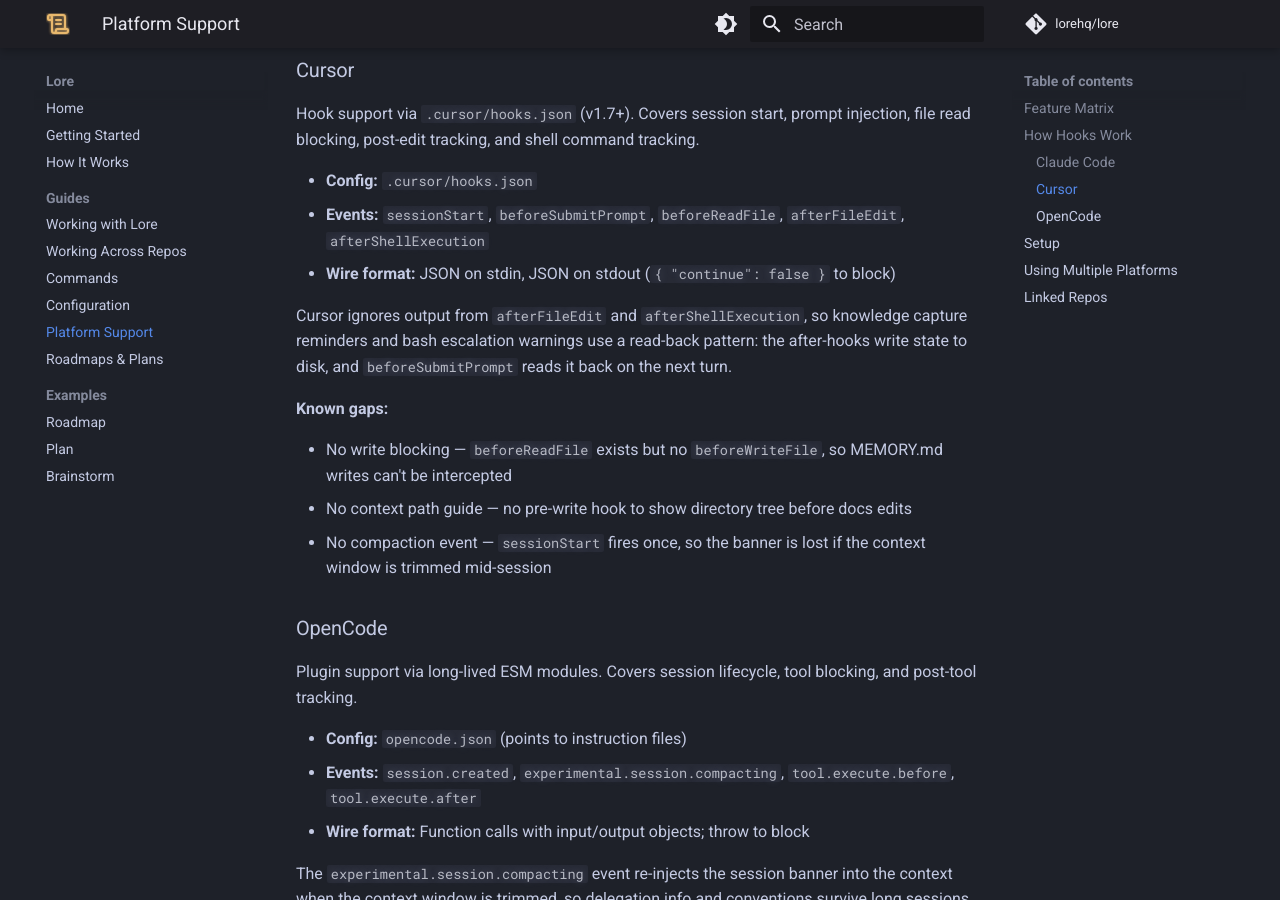
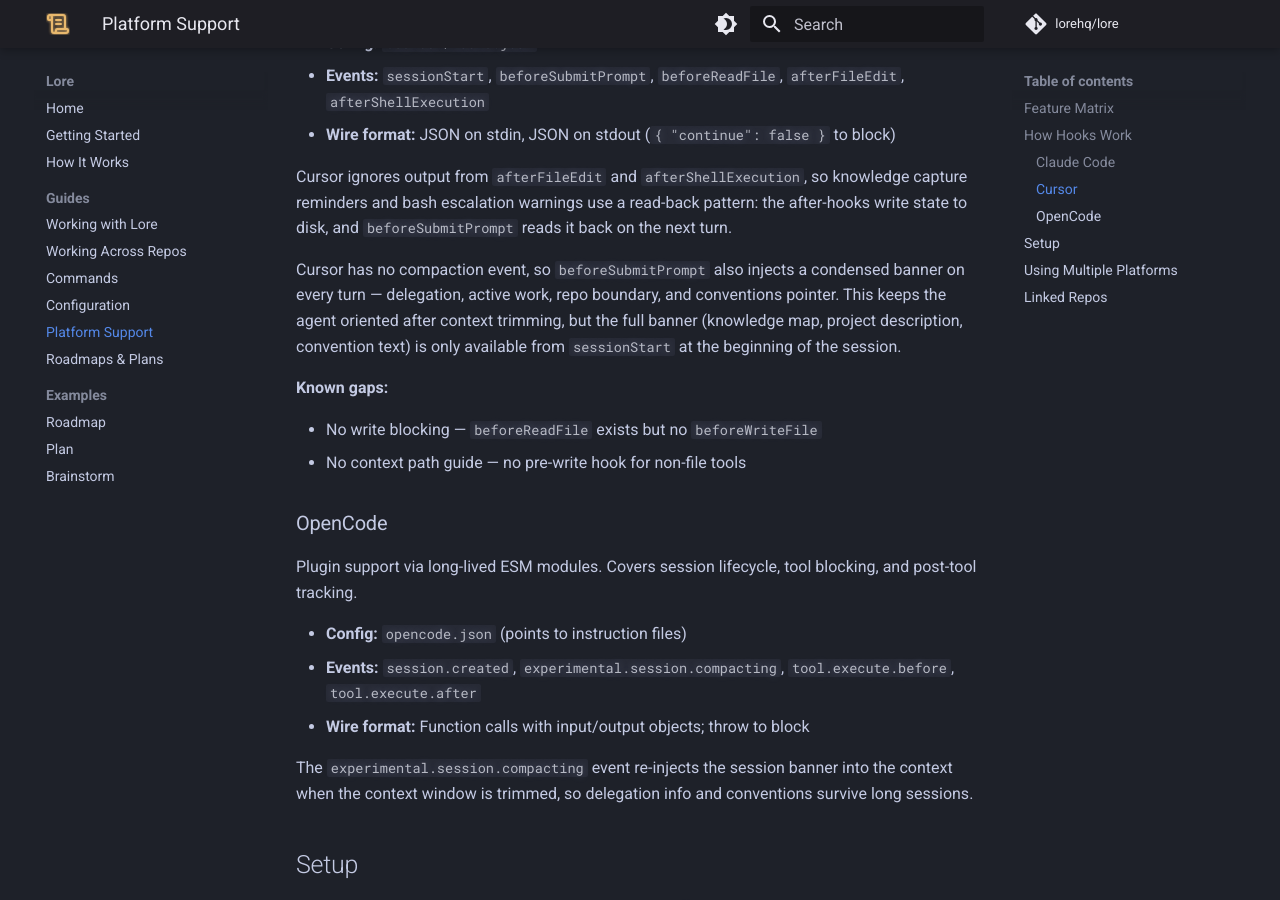
Before and after one commit to lorehq/lore-docs, an MkDocs documentation site: the page built from docs/guides/platform-support.md, in a window 1280 px wide and 900 px high, scrolled down 1713 px. Built offline with MkDocs 1.6.1 and Material for MkDocs 9.7.7, drawn with Linux system fonts in a browser that asks for light colours; comment, search, counter and statistics services are not loaded; some of the changed text lies outside the part shown.

Commit message:
Document Cursor condensed banner for compaction resilience
Cursor has no compaction event but beforeSubmitPrompt injects a
condensed version every turn. Matrix shows Condensed vs full Yes
for Claude Code and OpenCode.

Co-authored-by: Cursor <cursoragent@cursor.com>

```diff
--- a/docs/guides/platform-support.md
+++ b/docs/guides/platform-support.md
@@ -8,19 +8,20 @@ Lore supports three coding agent platforms. All share the same knowledge base
 
 ## Feature Matrix
 
-| Feature | Description | Claude Code | Cursor | OpenCode |
-|---------|-------------|:-----------:|:------:|:--------:|
-| Session banner | Project identity + delegation info on startup | Yes | Yes | Yes |
-| Per-prompt reminder | One-line nudge before every turn | Yes | Yes | No |
-| MEMORY.md guard | Blocks access, redirects to Lore routes | Yes | Reads only | Yes |
-| Knowledge capture reminders | Flags new knowledge after edits and commands | Yes | Yes | Yes |
-| Bash escalation tracking | Warns when shell commands bypass tool safety | Yes | Yes | Yes |
-| Context path guide | Shows directory tree before docs writes | Yes | No | Yes |
-| Banner survives compaction | Re-injects banner when context is trimmed | Yes | No | Yes |
-| Skills & agents | Shared skill and agent definitions | Yes | Yes | Yes |
-| Work tracking | Roadmaps, plans, brainstorms | Yes | Yes | Yes |
-| Linked repo support | Hub knowledge accessible from work repos | Yes | Yes | Yes |
-| Instructions file | Platform-specific instructions path | `CLAUDE.md` | `.cursorrules` | `.lore/instructions.md` |
+| Feature | Claude Code | Cursor | OpenCode |
+|---------|:-----------:|:------:|:--------:|
+| Session banner | Yes | Yes | Yes |
+| Per-prompt reminder | Yes | Yes | No |
+| Memory protection (reads) | Yes | Yes | Yes |
+| Memory protection (writes) | Yes | No | Yes |
+| Knowledge capture reminders | Yes | Yes | Yes |
+| Bash escalation tracking | Yes | Yes | Yes |
+| Context path guide | Yes | No | Yes |
+| Banner survives compaction | Yes | Condensed | Yes |
+| Skills & agents | Yes | Yes | Yes |
+| Work tracking | Yes | Yes | Yes |
+| Linked repo support | Yes | Yes | Yes |
+| Instructions file | `CLAUDE.md` | `.cursorrules` | `.lore/instructions.md` (via `opencode.json`) |
 
 ## How Hooks Work
 
@@ -53,11 +54,12 @@ Hook support via `.cursor/hooks.json` (v1.7+). Covers session start, prompt inje
 
 Cursor ignores output from `afterFileEdit` and `afterShellExecution`, so knowledge capture reminders and bash escalation warnings use a read-back pattern: the after-hooks write state to disk, and `beforeSubmitPrompt` reads it back on the next turn.
 
+Cursor has no compaction event, so `beforeSubmitPrompt` also injects a condensed banner on every turn — delegation, active work, repo boundary, and conventions pointer. This keeps the agent oriented after context trimming, but the full banner (knowledge map, project description, convention text) is only available from `sessionStart` at the beginning of the session.
+
 **Known gaps:**
 
-- No write blocking — `beforeReadFile` exists but no `beforeWriteFile`, so MEMORY.md writes can't be intercepted
-- No context path guide — no pre-write hook to show directory tree before docs edits
-- No compaction event — `sessionStart` fires once, so the banner is lost if the context window is trimmed mid-session
+- No write blocking — `beforeReadFile` exists but no `beforeWriteFile`
+- No context path guide — no pre-write hook for non-file tools
 
 ### OpenCode
 
```
